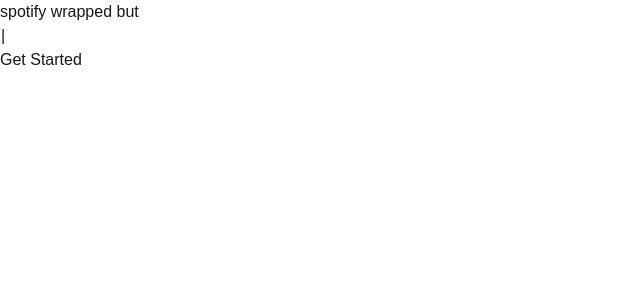
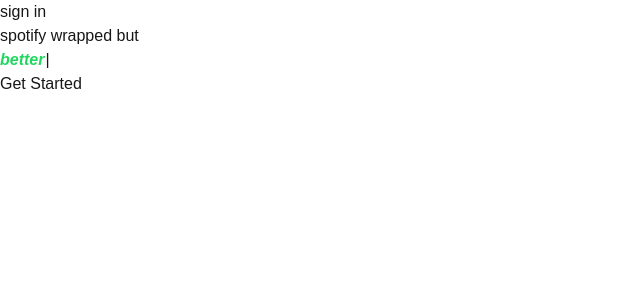
Before and after one commit to PranavK0128/senserfy, a Next.js app: page / in a window 1280 px wide. Shown: the top 300 px of the page, without its empty margins (0-640 px from the left). Built offline with nearby package versions, Linux system fonts and the light colour scheme.

Commit message:
added sign in button and styled

```diff
--- a/src/app/page.tsx
+++ b/src/app/page.tsx
@@ -7,22 +7,41 @@
 
 export default function Home() {
   return (
+    <div>
+
+      <div className="float-right mt-5">
+        <Link href="get-started" className="text-[#21d760] text-xl sm:text-l px-3 py-3 mr-10  hover:text-green-600 transition">
+          sign in
+        </Link>
+      </div>
+
+
       <div className="flex flex-col items-center justify-center h-screen">
+
         <div className="flex text-2xl sm:text-4xl"> {/* wrapper for header text with typewriter effect */}
-        <h3 className="">spotify wrapped but&nbsp;</h3>
+          <h3>spotify wrapped but&nbsp;</h3>
           <Typewriter
               onInit={(typewriter) => {
-              typewriter.typeString('<em><span style="font-weight:bold; color: rgb(22 101 52 / var(--tw-text-opacity, 1));">better</span></em>')
-              .start()
-              .stop();
+                typewriter.typeString('<em><span style="font-weight:bold; color: #21d760;">better</span></em>')
+                .start();
               }}
           />
 
         </div>
 
         {/* <p>spotify wrapped but <b className="italic text-green-600">better</b></p> */}
-      <Link href="get-started" className="bg-green-800 text-white text-xl sm:l px-7 py-3 mt-5 rounded-full hover:scale-110 hover:bg-green-900 transition">Get Started</Link>
+        <Link href="get-started" className="bg-[#21d760] text-white text-xl sm:l px-7 py-3 mt-5 rounded-full hover:scale-110 hover:bg-green-800 transition">Get Started</Link>
+
       </div>
+
+
+
+
+
+    </div>
+
+
+
 
 
 
```
Lines whose indentation alone changed are shown as unchanged.
